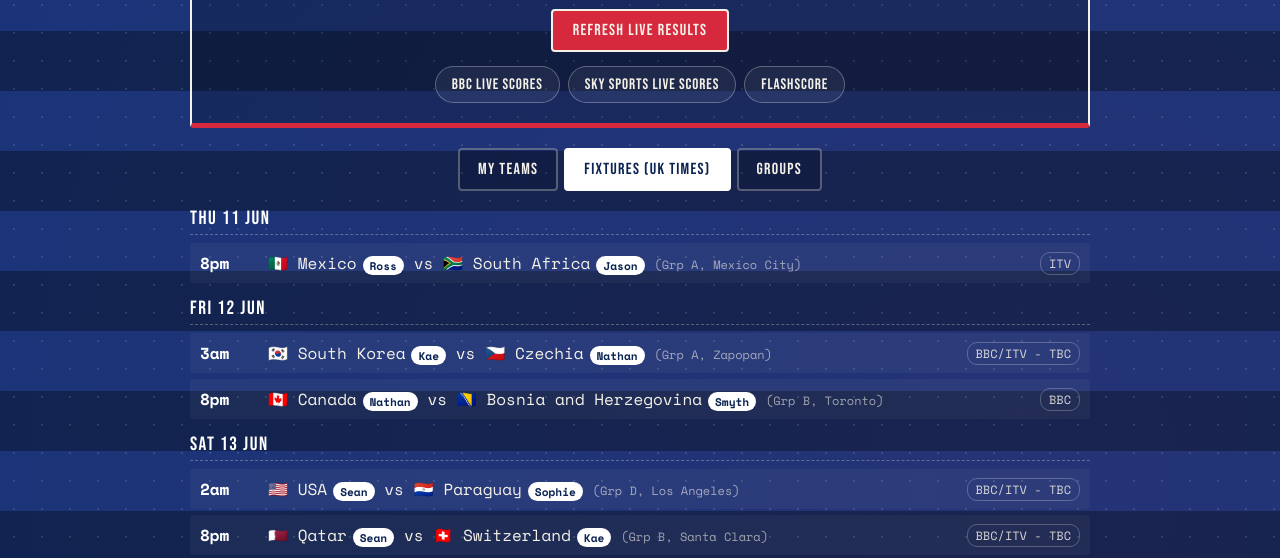
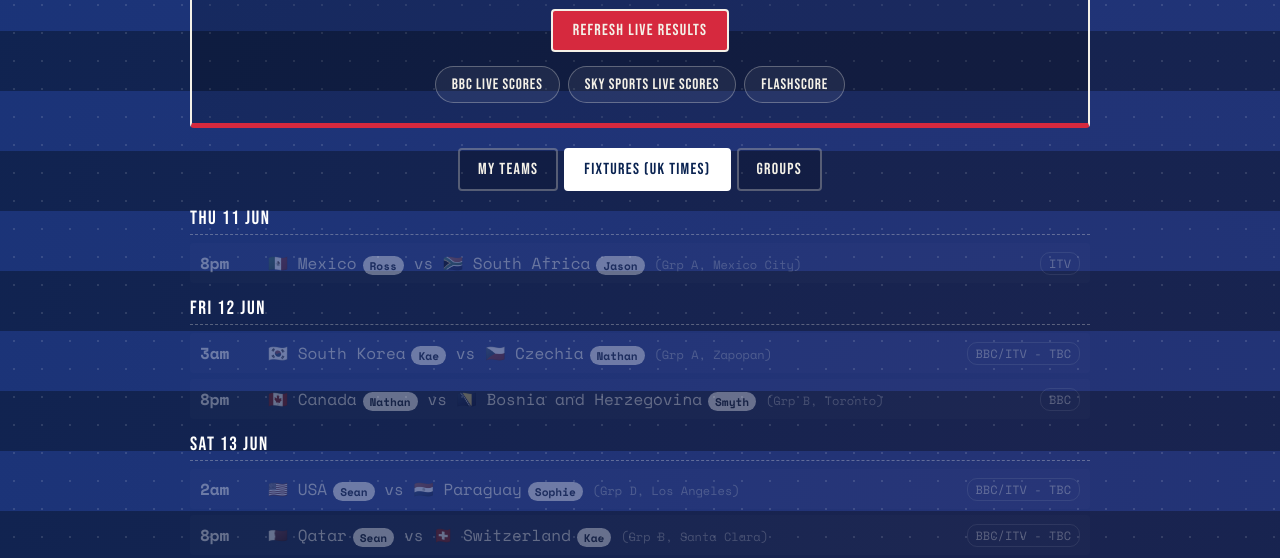
Before and after one commit to nicholsmithdev/worldcup-sweeper, a plain HTML site: page index.html in a window 1280 px wide. Both pictures are taken after a click on the element "Fixtures (UK times)". Shown: the part 205-763 px from the top of the page. Drawn offline with nearby package versions, Linux system fonts and the light colour scheme.

Commit message:
Add files via upload

```diff
--- a/index.html
+++ b/index.html
@@ -301,6 +301,11 @@
 
   .fixture.next-up {
     border: 1px solid var(--chalk);
+  }
+
+  .fixture.past {
+    opacity: 0.35;
+    filter: grayscale(60%);
   }
 
   .fixture.highlight {
```
